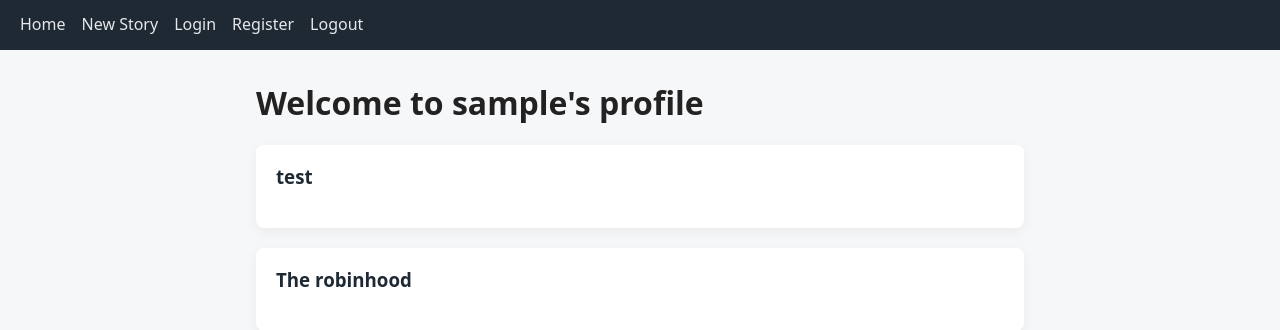
After one commit to startagez/Startagez, a Flask app: template templates/user.html in a window 1280 px wide. The commit adds this page. Shown: the top 330 px of the page. Run offline with Flask 3, Linux system fonts and the light colour scheme; the template is opened without the code that fills it: values that come from a table or form of the project are taken from there, most other values are stand-ins (such as "Sample title", 1, 10 or a date in 2020).

Commit message:
modify "models" and "story"

```diff
--- a/models.py
+++ b/models.py
@@ -25,6 +25,7 @@ class Comment(db.Model):
     body = db.Column(db.Text)
     story_id = db.Column(db.Integer, db.ForeignKey("story.id"))
     user_id = db.Column(db.Integer, db.ForeignKey("user.id"))
+    #created_at = db.Column(db.DateTime, default=datetime.now)
 
 class Like(db.Model):
     id = db.Column(db.Integer, primary_key=True)
--- a/templates/story.html
+++ b/templates/story.html
@@ -2,6 +2,7 @@
 {% block content %}
 <div class="card">
   <h1>{{ story.title }}</h1>
+  <p class="meta">by {{story.author_id}}</p>
   <p class="meta">Posted {{ story.created_at }}</p>
   <p>{{ story.body }}</p>
 
--- /dev/null
+++ b/templates/user.html
@@ -0,0 +1,16 @@
+{% extends "base.html" %}
+{% block content %}
+<!-- different if you're that user-->
+<h1>Welcome to {{username}}'s profile</h1>
+
+{% for story in stories %}
+  <div class="card">
+    <h3>
+      <a href="/story/{{ story.id }}">{{ story.title }}</a>
+    </h3>
+  </div>
+{% else %}
+  <p>No stories yet.</p>
+{% endfor %}
+
+{% endblock %}
```
Also changed, not shown: instance/app.db.
